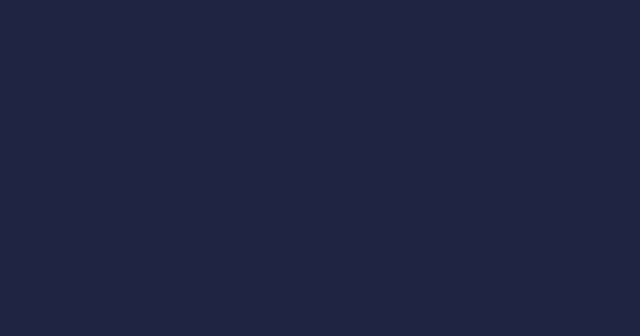
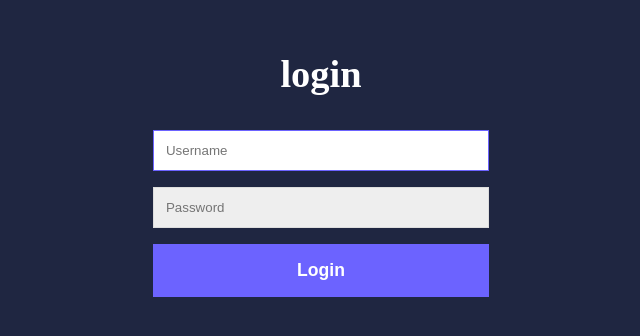
Before and after one commit to super-nived/videowalker, a React (Create React App) app: page /login in a window 1280 px wide. Before the commit this address had no page. Shown: the part 202-538 px from the top of the page, without its empty margins (319-959 px from the left). Built offline with nearby package versions, Linux system fonts and the light colour scheme; no server answers; the HTML template or start-up script is replaced by a standard one.

Commit message:
deleted .nvmrcand netlify.toml file

```diff
--- a/src/App.js
+++ b/src/App.js
@@ -12,6 +12,9 @@ import TresureDetails from './pages/TresureDetails';
 import AdminEdit from './pages/AdminEdit';
 import Updating from './admin/crud/Update';
 import { TimeOverProvider } from './context/Context';
+import Login from './componants/Login/Login';
+import { AuthProvider } from './context/AuthContext';
+import PrivateRoute from './componants/PrivateRoute/PrivateRoute';
 
 
 
@@ -19,6 +22,7 @@ function App() {
   return (
 
     <div className="App">
+      <AuthProvider>
         <TimeOverProvider>
        <BrowserRouter>
        {/* <ScrollToTop> */}
@@ -30,13 +34,19 @@ function App() {
           <Route path='/contact' element={<Cnt/>}></Route>
           <Route path='/game' element={<Game/>}></Route>
           <Route path='/admin' element={<Admin></Admin>}></Route>
-          <Route path='/Crud' element={<AdminEdit></AdminEdit>}></Route>
+          <Route path="/admin" element={<PrivateRoute />}>
+                <Route index element={<Admin />} />
+                <Route path="edit" element={<AdminEdit />} />
+                <Route path="update/:documentId" element={<Updating />} />
+          </Route>
           <Route path='/update/:documentId' element={<Updating></Updating>}></Route>
+          <Route path = '/login' element={<Login></Login> }></Route>
 
         </Routes>
         {/* </ScrollToTop>   */}
       </BrowserRouter>
       </TimeOverProvider>
+      </AuthProvider>
     </div>
 
   );
--- a/src/admin/crud/Update.jsx
+++ b/src/admin/crud/Update.jsx
@@ -16,6 +16,7 @@ function Updating() {
     treasure_task: '',
     treasure_location: '',
     active: 'yes',
+    task_over: 'no',
     content: '',
     targetTime:''
     // company_image and treasure_image initially don't have default values;
@@ -97,7 +98,13 @@ function Updating() {
         <input name='treasure_task' type='text' placeholder='task' value={data.treasure_task || ''} onChange={handleChange} />
         <input name='treasure_location' type="text" placeholder='treasure location' value={data.treasure_location || ''} onChange={handleChange} />
         <input type="datetime-local" id="targetTime" name="targetTime" required  value={data.targetTime || ''} onChange={handleChange}  />
-        <select name="active" value={data.active || 'yes'} onChange={handleChange} required>
+        <label htmlFor="active">Make it AD</label>
+        <select name="active" id="active" value={data.active || 'yes'} onChange={handleChange} required>
+          <option style={optionStyle} value="yes">Yes</option>
+          <option style={optionStyle} value="no">No</option>
+        </select>
+        <label htmlFor="task_over">Is the Task Over?</label>
+        <select name="task_over" id="task_over" value={data && data.task_over ? data.task_over : 'no'} onChange={handleChange} required>
           <option style={optionStyle} value="yes">Yes</option>
           <option style={optionStyle} value="no">No</option>
         </select>
--- a/src/admin/uploading/Uploading.css
+++ b/src/admin/uploading/Uploading.css
@@ -73,6 +73,10 @@
     flex-direction: column;
     gap: 1.2rem;
 }
+.Uploading__container form label{
+    color:white ;
+    font-size: 12px;
+}
 input,textarea,select{
     width: 100%;
     padding: 1.5rem;
--- a/src/admin/uploading/Uploading.js
+++ b/src/admin/uploading/Uploading.js
@@ -61,9 +61,15 @@ function Uploading() {
         <input name='treasure_task' type='text' placeholder='task' />
         <input name='treasure_location' type="text" placeholder='treasure location' />
         <input type="datetime-local" id="targetTime" name="targetTime" required />
-        <select name="active" required>
-           <option style={optionStyle} className="option" value="yes">Yes</option>
-           <option style={optionStyle} className="option" value="no">No</option>
+        <label htmlFor="active">Make it AD</label>
+        <select name="active" id="active" required>
+          <option style={optionStyle} className="option" value="yes">Yes</option>
+          <option style={optionStyle} className="option" value="no">No</option>
+        </select>
+        <label htmlFor="task_over">Is the Task Over?</label>
+        <select name="task_over" id="task_over" required>
+          <option style={optionStyle} className="option" value="yes">Yes</option>
+          <option style={optionStyle} className="option" value="no">No</option>
         </select>
         <textarea name="content" placeholder='text your message' required></textarea>
         <button className='btn btn-primary' type="submit" disabled={loading}>
--- a/src/componants/Ads/Ads.jsx
+++ b/src/componants/Ads/Ads.jsx
@@ -62,6 +62,9 @@ const Ads = () => {
   if (advertisers.length == 0 &&  !isLoading  ){
     return <Nodata></Nodata>
   }
+  if (advertisers.some(ad => ad.active === 'yes' && ad.task_over === 'yes')) {
+    return <Nodata />; // Show "No data" message if any advertiser is active and task is over
+  }
   return (
     <div className="ads container">
       {advertisers.map((ad) => (
--- a/src/componants/Ads/NoData/CountDown.jsx
+++ b/src/componants/Ads/NoData/CountDown.jsx
@@ -91,7 +91,7 @@ function CountdownTimer() {
     return () => clearInterval(interval);
   }, [targetTime]);
 
-  if (loading ) {
+  if (loading || countdown == '' ) {
     return <Loading />;
   }
 
--- a/src/componants/Login/Login.css
+++ b/src/componants/Login/Login.css
@@ -1,35 +1,29 @@
 @import url('https://fonts.googleapis.com/css2?family=Baloo+2&family=Poppins:ital@1&display=swap');
 
-*{
-    font-family: 'Poppins', sans-serif;
-    margin:0;
-}
 
-body{
-    --bg-color:#ede9f8;
-    --color-primary:#2d3436;
-    --color-secondary:#252c6a;
-    --border-radius:4px;
-    height: 100vh;
+.main-login{
     display: flex;
     align-items: center;
     justify-content: center;
-    background-color: var(--bg-color);
+    height: 90vh;
 }
 
-.container{
+.login-container{
     width:400px;
     max-width:400px;
     margin:1rem;
     padding:2rem;
     border-radius: var(--border-radius);
-    background: white;
+
 }
 
 .form--hidden{
     display: none;
 }
-
+.login-container h1{
+    text-align: center;
+    margin: 2rem 0;
+}
 .form > *:first-child{
     margin-top:0;
 }
@@ -48,6 +42,7 @@ body{
 }
 
 .form__input{
+    color: var(--color-primary);
     display:block;
     width:100%;
     padding:0.75rem;
--- a/src/componants/Login/Login.jsx
+++ b/src/componants/Login/Login.jsx
@@ -20,10 +20,11 @@ const Login = () => {
   };
 
   return (
-    <div className="container">
-      <h1>hi</h1>
+    <div className='main-login container'>
+    <div className="login-container">
+      <h1 >login</h1>
       <div className="form" id="login">
-        <h1>Welcome Back</h1>
+
         <div className="form__input-group">
           <input
             type="text"
@@ -48,6 +49,7 @@ const Login = () => {
         <button className="form__button" id="loginButton" onClick={handleLogin}>Login</button>
       </div>
     </div>
+   </div>
   );
 };
 
--- a/src/componants/PrivateRoute/PrivateRoute.js
+++ b/src/componants/PrivateRoute/PrivateRoute.js
@@ -1,18 +1,13 @@
 import React from 'react';
-import { Navigate } from 'react-router-dom';
-import { useAuth } from '../../context/AuthContext';// Make sure this path is correct
+import { Navigate, Outlet } from 'react-router-dom';
+import { useAuth } from '../../context/AuthContext';
+ // Adjust the import path according to your project structure
 
+const PrivateRoute = () => {
 
- const ProtectedRoute = ({ children }) => {
-  const { currentUser } = useAuth(); // useAuth is your custom hook from AuthContext
-
-  if (!currentUser) {
-    // If there is no current user, redirect to the login page
-    return <Navigate to="/login" />;
-  }
-
-  return children; // If the user is authenticated, render the children components
+  const { currentUser } = useAuth(); // Get the current user from the auth context
+  console.log('lsdfkjsdlkfsdlkjfskljd',currentUser)
+  return currentUser ? <Outlet /> : <Navigate to="/login" replace />;
 };
 
-
-export default  ProtectedRoute
+export default PrivateRoute;
--- a/src/componants/navbar/Nav.js
+++ b/src/componants/navbar/Nav.js
@@ -12,7 +12,7 @@ function Nav () {
   return (
     <nav>
        <div className="container nav-container">
-        <div className='logo'><h4>video walker</h4></div>
+        <div className='logo'><Link to={'/'}><h4>video walker</h4></Link></div>
 
         {/* <Link to ='/game'><button className='game-button'>$20</button></Link> */}
         <ul className={state ? `nav-menu ${'show'}` : 'nav-menu'}>
--- a/src/componants/nodata/Nodata.jsx
+++ b/src/componants/nodata/Nodata.jsx
@@ -28,9 +28,9 @@ function Nodata({link}) {
       <div class="empty-state__icon">
       <img src={image}></img>
             </div>
-      <div class="empty-state__message">No records has been added yet.</div>
+      <div class="empty-state__message">The last secret code is revealed, and the gift is handed over... Next secret will be revealed at any time, so...</div>
       <div class="empty-state__help">
-        please refresh or try again later
+      stay tuned...
       </div>
     </div>
   </div>
--- a/src/firebase/firebase.js
+++ b/src/firebase/firebase.js
@@ -1,5 +1,6 @@
 
 import firebase from 'firebase/app';
+import 'firebase/auth'; // Import Firebase Auth
 import 'firebase/firestore';  // Import Firestore
 import 'firebase/storage'; // Import Firebase Storage
 
```
Also changed, not shown: 2 other files (tests, documents, lock files or other folders).
